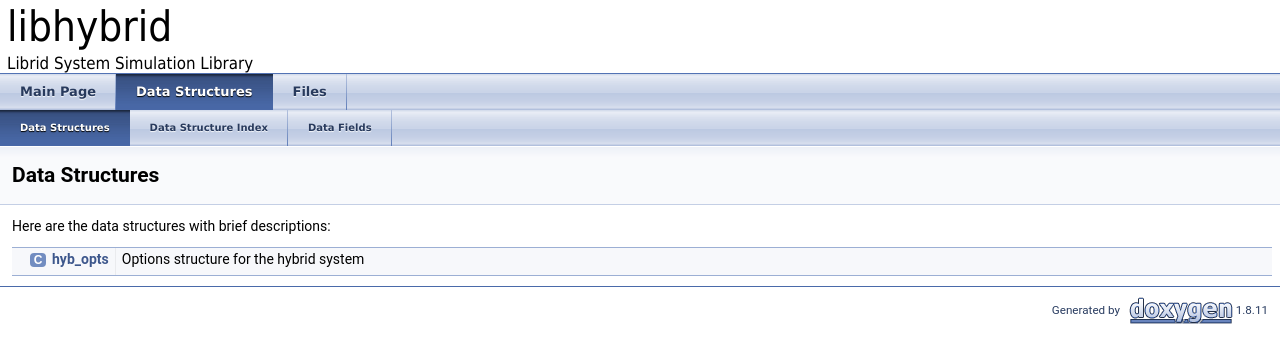
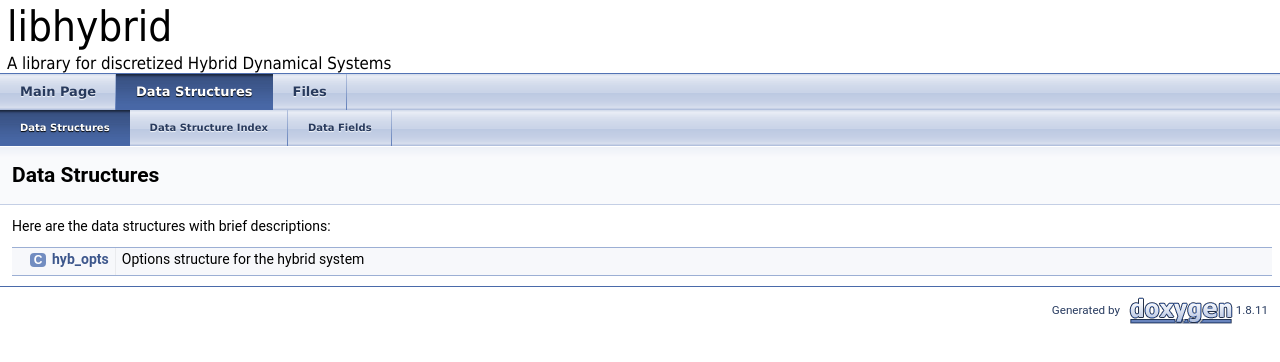
Before and after one commit to MatteoRagni/libhybrid, a plain HTML site: page docs/annotated.html in a window 1280 px wide. Drawn offline with nearby package versions, Linux system fonts and the light colour scheme; some packages are replaced by stand-ins of ours; a script that the page names is missing.

Commit message:
working on docs

```diff
--- a/docs/annotated.html
+++ b/docs/annotated.html
@@ -25,7 +25,7 @@
   <td id="projectalign" style="padding-left: 0.5em;">
    <div id="projectname">libhybrid
    </div>
-   <div id="projectbrief">Librid System Simulation Library</div>
+   <div id="projectbrief">A library for discretized Hybrid Dynamical Systems</div>
   </td>
  </tr>
  </tbody>
```
Also changed, not shown: docs/classes.html (+1 -1 lines), docs/files.html (+1 -1 lines), docs/functions.html (+1 -1 lines), docs/functions_vars.html (+1 -1 lines), docs/globals.html (+1 -1 lines), docs/globals_defs.html (+1 -1 lines), docs/globals_enum.html (+1 -1 lines), docs/globals_eval.html (+1 -1 lines), docs/globals_func.html (+1 -1 lines), docs/globals_type.html (+1 -1 lines), docs/index.html (+1 -1 lines), docs/libhybrid_8c.html (+1 -1 lines), docs/libhybrid_8c_source.html (+1 -1 lines), docs/libhybrid_8h.html (+1 -1 lines), 3 more files, 2 other files.
